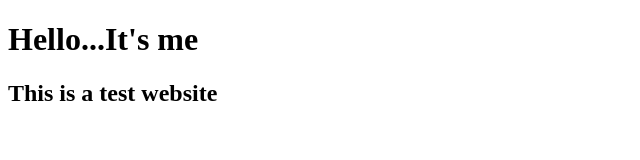
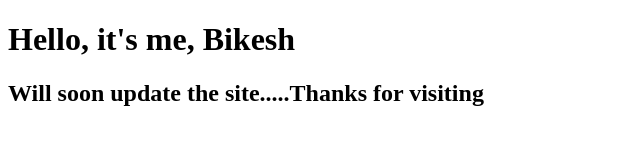
Before and after one commit to Bikesh14/testwebsite, a plain HTML site: page index.html in a window 1280 px wide. Shown: the whole page, without its empty margins (0-640 px from the left). Drawn offline with Linux system fonts and the light colour scheme.

Commit message:
Small change in personal website

```diff
--- a/index.html
+++ b/index.html
@@ -7,8 +7,8 @@
     <title>BIKESH</title>
 </head>
 <body>
-    <h1>Hello...It's me</h1>
-    <h2>This is a test website </h2>
+    <h1>Hello, it's me, Bikesh</h1>
+    <h2>Will soon update the site.....Thanks for visiting </h2>
 
 </body>
 </html>
```
